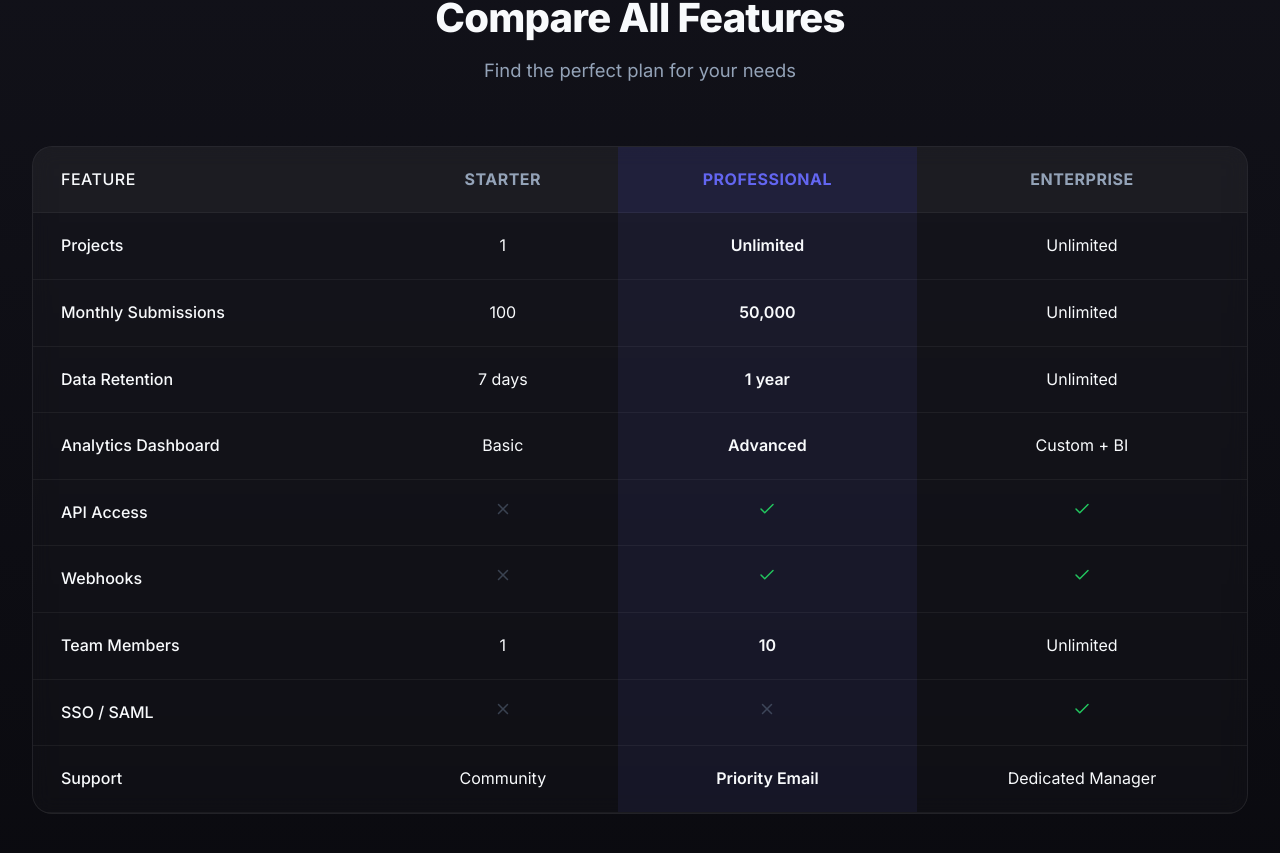
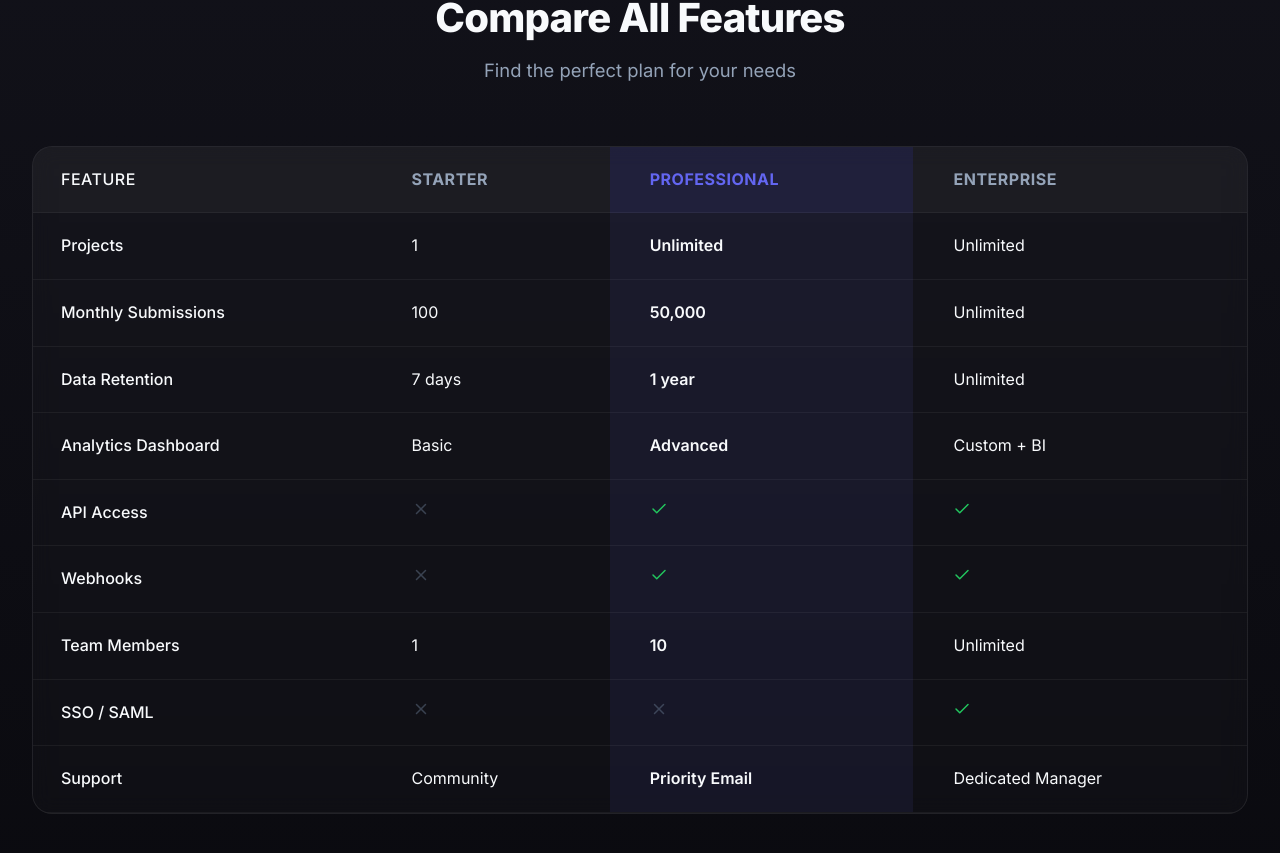
Before and after one commit to Priyansh9506/Syntax-Sultans, a React (Vite) app: page /subscription in a window 1280 px wide. Shown: the part 3004-3857 px from the top of the page. Built offline with nearby package versions, Linux system fonts and the light colour scheme.

Commit message:
Left-align tick marks in pricing comparison table

```diff
--- a/src/pages/Subscription.css
+++ b/src/pages/Subscription.css
@@ -596,23 +596,23 @@
 .comparison-table .icon-check {
     color: #22c55e;
     display: inline-flex;
-    justify-content: flex-end;
 }
 
 .comparison-table .icon-x {
     color: var(--color-text-muted);
     opacity: 0.5;
     display: inline-flex;
-    justify-content: flex-end;
 }
 
-/* Center icons in table cells */
+/* Left align tick marks in plan columns */
 .comparison-table td:not(:first-child) {
-    text-align: center;
+    text-align: left;
+    padding-left: 40px;
 }
 
-.comparison-table td svg {
-    margin: 0 auto;
+.comparison-table th:not(:first-child) {
+    text-align: left;
+    padding-left: 40px;
 }
 
 /* ============================================
```
